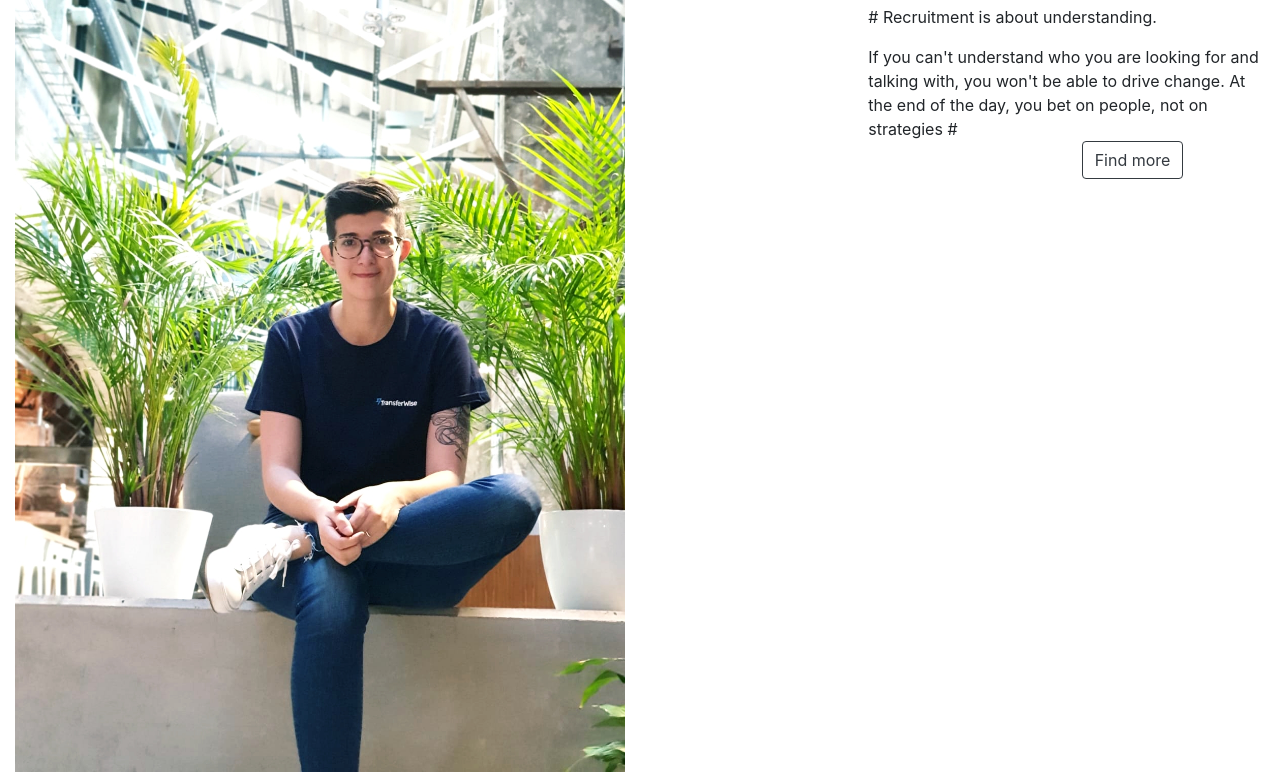
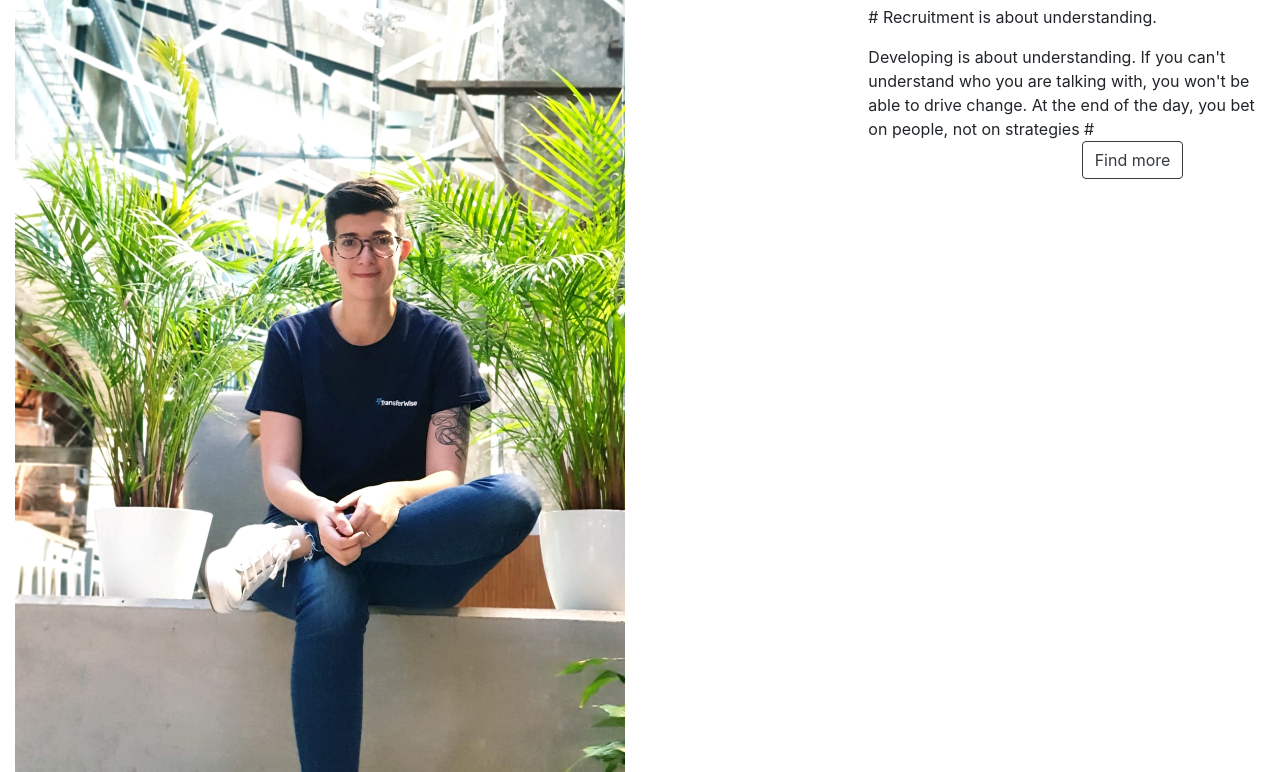
Before and after one commit to rafaelasousa-tech/a-recruiters-world, a plain HTML site: page index.html in a window 1280 px wide. Shown: the part 145-917 px from the top of the page. Drawn offline with nearby package versions, Linux system fonts and the light colour scheme.

Commit message:
Text change

```diff
--- a/index.html
+++ b/index.html
@@ -47,7 +47,7 @@
             <div class="row">
                 <div class="col-md-4"></div>
                 <div class="col-md-8"><p># Recruitment is about understanding. </p>
-                    If you can't understand who you are looking for and talking with, you won't be able to drive change.
+                    Developing is about understanding. If you can't understand who you are talking with, you won't be able to drive change.
                     At the end of the day, you bet on people, not on strategies #
                 </div>
             </div>
```
